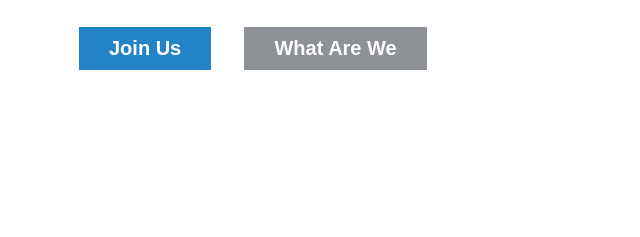
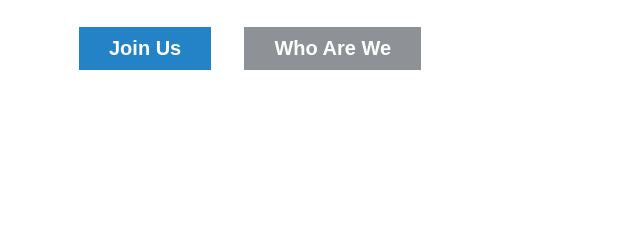
Before and after one commit to rmjmyt1943/rmjmyt1943.github.io, a plain HTML site: page webdevelopment/index.html in a window 1280 px wide. Shown: the part 423-660 px from the top of the page, 161-801 px from the left. Drawn offline with nearby package versions, Linux system fonts and the light colour scheme.

Commit message:
Add files via upload

```diff
--- a/webdevelopment/index.html
+++ b/webdevelopment/index.html
@@ -51,7 +51,7 @@ Description: Creating the Hero Section of a Website
                     “Love one another. As I [Christ] have loved you…” <em><br>(John 13:34)</em>.
                     We hope to revive campus by planting the <br>love of Christ in everyone's hearts. </p></blockquote>
                     <button class="join-button">Join Us</button>
-                    <button class="we-button">What Are We</button>
+                    <a href="about.html"><button class="we-button">Who Are We</button></a>
                 </div>
             </div>
         </section>
```
